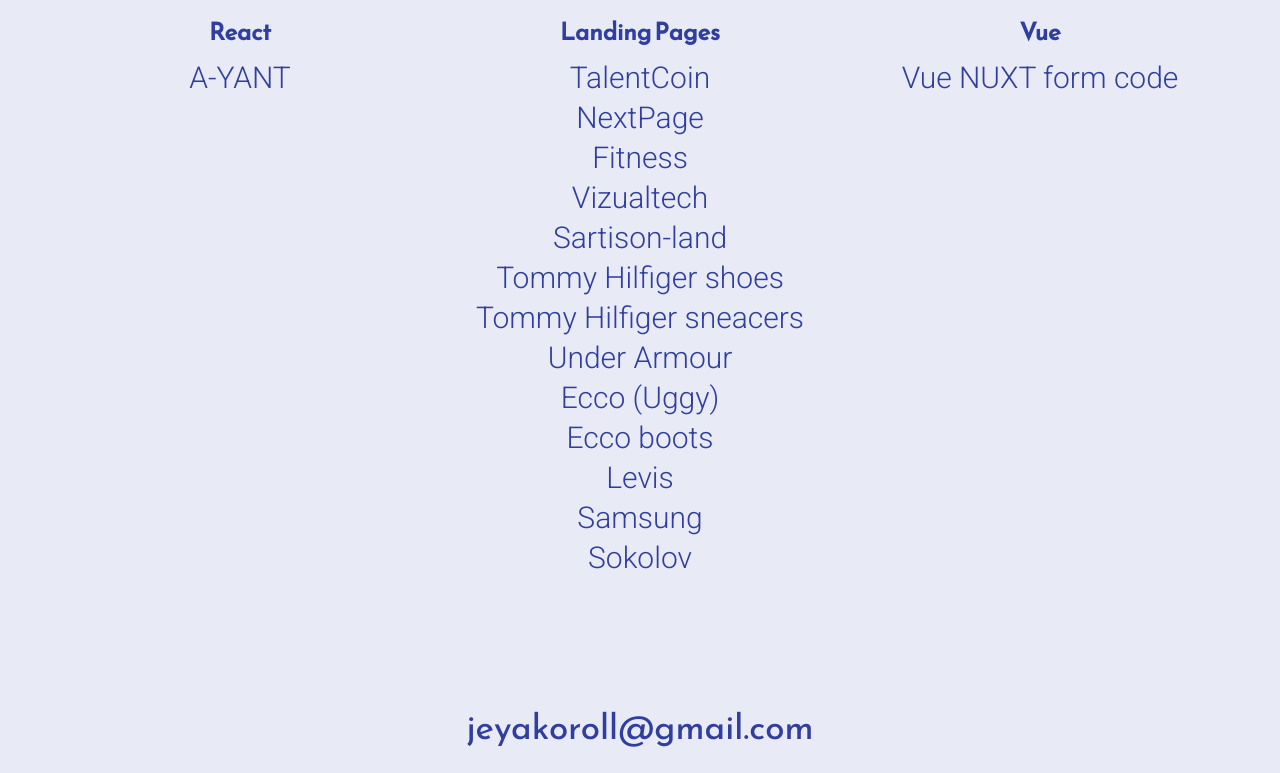
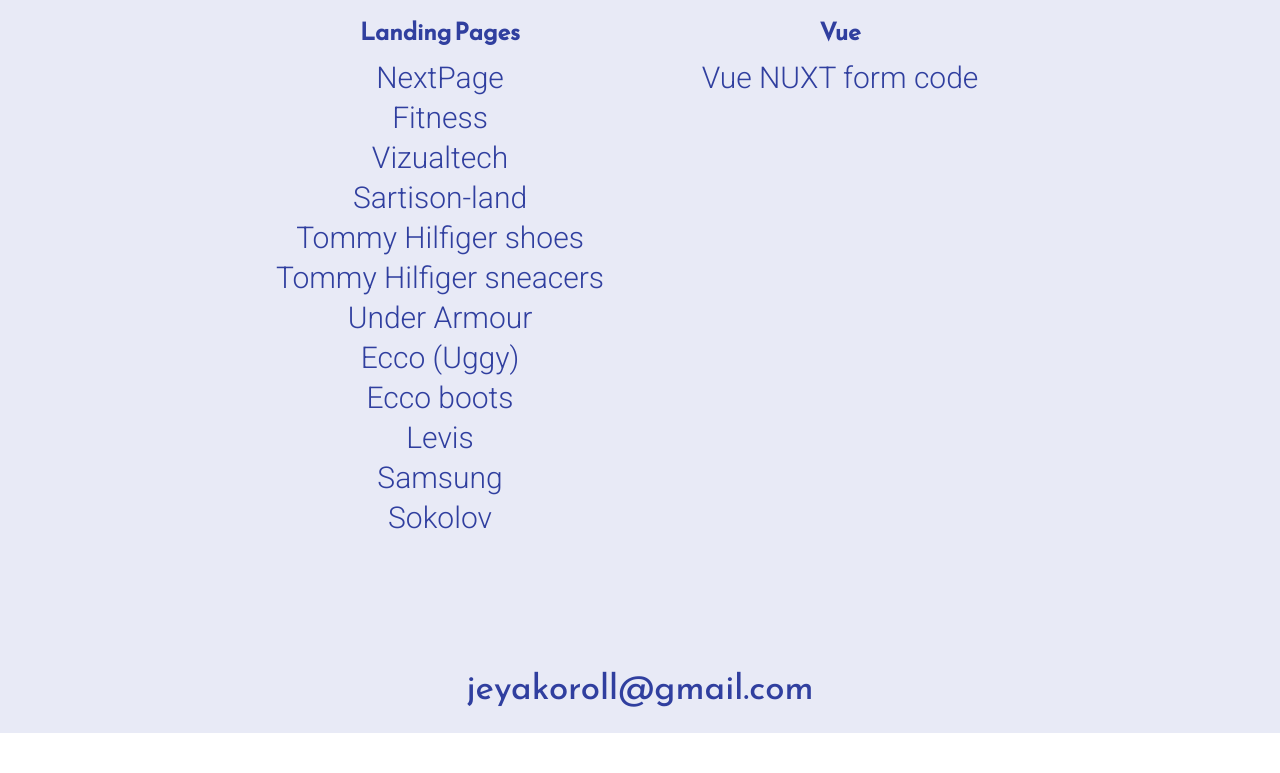
Before and after one commit to jeyakoroll/korolenko, a plain HTML site: page index.html in a window 1280 px wide. Shown: the part 677-1450 px from the top of the page. After the commit the page ends 1410 px from the top, so only its background shows below. Drawn offline with Linux system fonts and the light colour scheme.

Commit message:
left sites from 1000geeks

```diff
--- a/index.html
+++ b/index.html
@@ -46,13 +46,13 @@
 		</div>
 		<p class="portfolio-title">My works</p>
 		<div class="portfolio">
-			<div class="portfolio-item">
+			<!-- <div class="portfolio-item">
 				<p class="portfolio-title">React</p>
 				<a target="_blank" class="landings-item" href="http://18.219.88.120/">A-YANT</a>
-			</div>
+			</div> -->
 			<div class="portfolio-item">
 				<p class="portfolio-title">Landing Pages</p>
-				<a target="_blank" class="landings-item" href="https://www.talentcoin.tech/">TalentCoin</a>
+				<!-- <a target="_blank" class="landings-item" href="https://www.talentcoin.tech/">TalentCoin</a> -->
 				<a target="_blank" class="landings-item" href="https://jeyakoroll.github.io/NextPage/">NextPage</a>
 				<a target="_blank" class="landings-item" href="https://jeyakoroll.github.io/fitness/">Fitness</a>
 				<a target="_blank" class="landings-item" href="https://jeyakoroll.github.io/Vizualtech/">Vizualtech</a>
```
